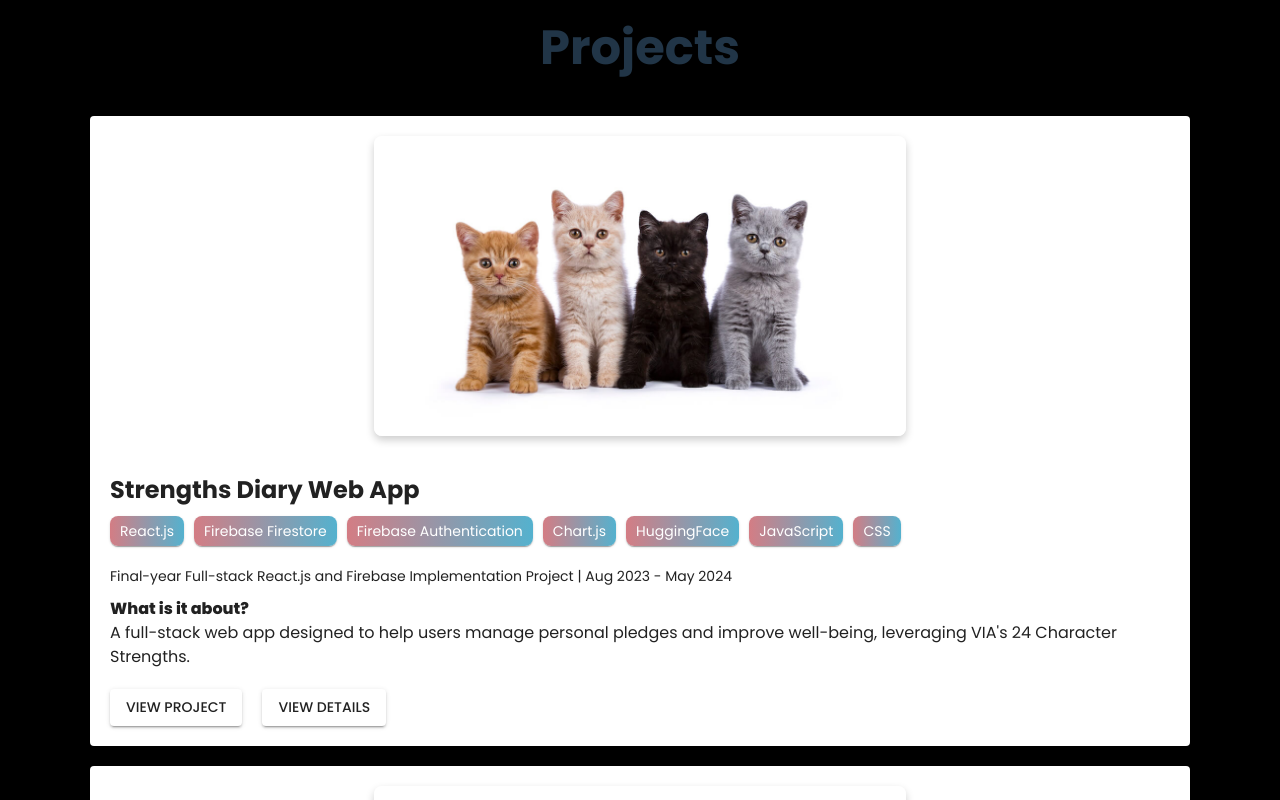
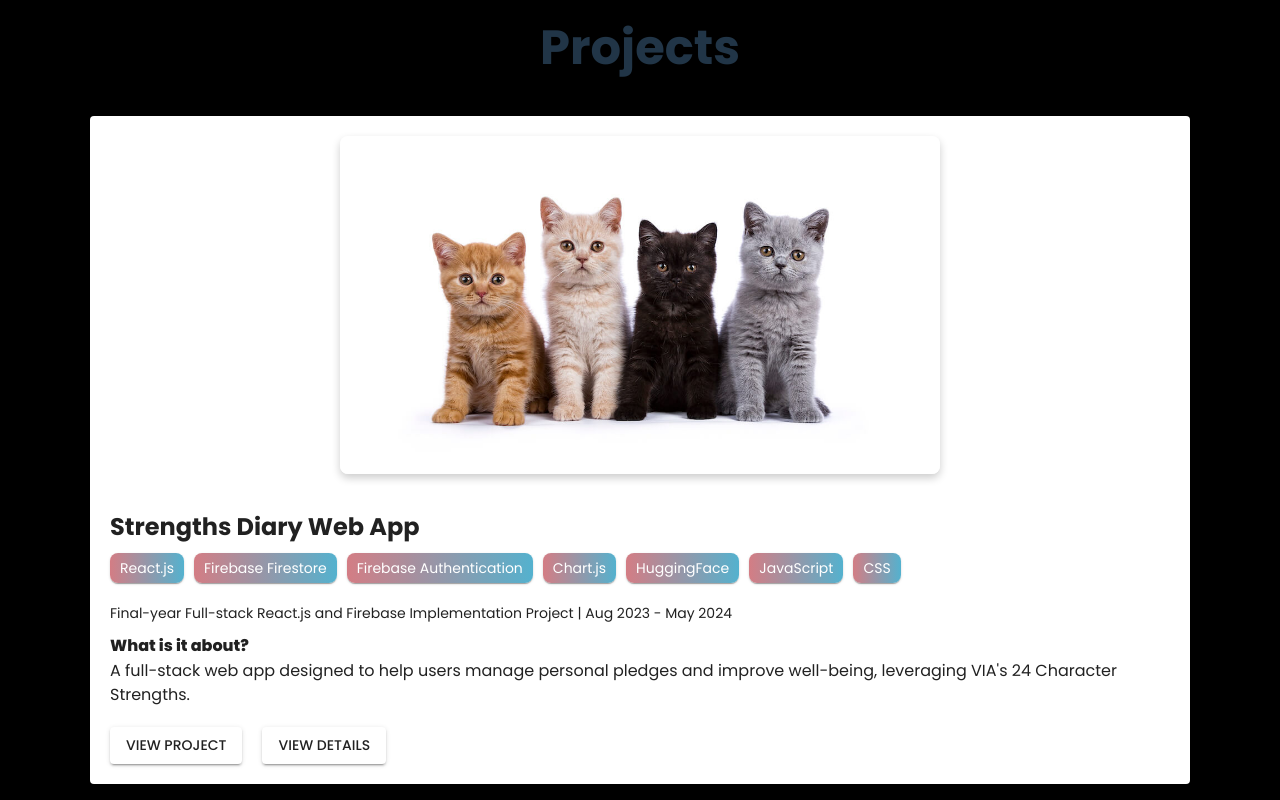
Before and after one commit to TanurDellal/portfolio, a React (Vite) app: page / in a window 1280 px wide. Shown: the part 2440-3240 px from the top of the page. Built offline with nearby package versions, Linux system fonts and the light colour scheme.

Commit message:
Refactor image paths and dimensions in Experience and Projects components

```diff
--- a/src/components/experience/Experience.jsx
+++ b/src/components/experience/Experience.jsx
@@ -29,9 +29,8 @@ const Experience = () => {
                 src={img}
                 alt={exp.title}
                 style={{
-                  height: "100%",
-                  maxHeight: "300px",
-                  width: "auto",
+                  width: "100%",
+                  maxWidth: "600px",
                   borderRadius: "8px",
                   boxShadow: "0 4px 8px rgba(0,0,0,0.2)",
                   marginBottom: "10px",
--- a/src/components/projects/Projects.jsx
+++ b/src/components/projects/Projects.jsx
@@ -55,9 +55,8 @@ const Projects = () => {
                 src={img}
                 alt={project.title}
                 style={{
-                  width: "auto",
-                  height: "100%",
-                  maxHeight: "300px",
+                  width: "100%",
+                  maxWidth: "600px",
                   borderRadius: "8px",
                   boxShadow: "0 4px 8px rgba(0,0,0,0.2)",
                   marginBottom: "10px",
```
